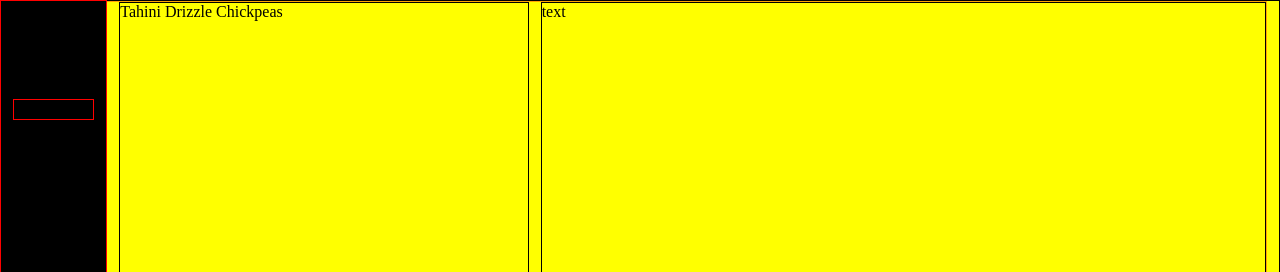
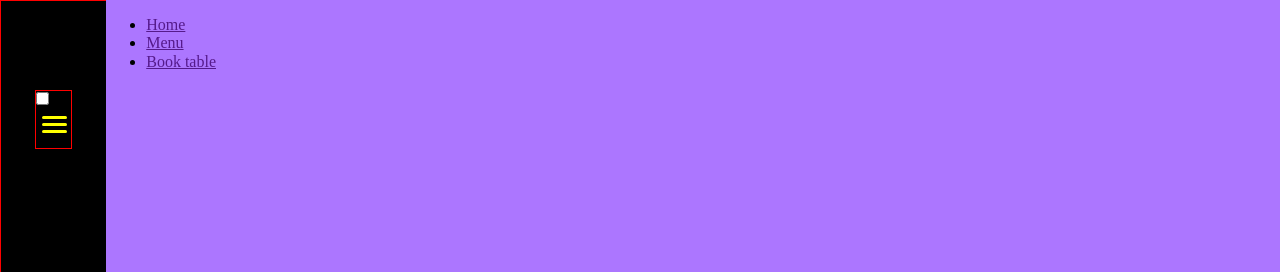
Before and after one commit to PerRosen63/html-css-2, a plain HTML site: page index.html in a window 1280 px wide. Shown: the top 272 px of the page. Drawn offline with Linux system fonts and the light colour scheme; a web font is replaced by a local one.

Commit message:
toggle-meny etc

```diff
--- a/css/_mobile.scss
+++ b/css/_mobile.scss
@@ -7,11 +7,37 @@ header {
     padding: 0 12px;
     border: 1px solid red;
     background-color: #000000;
+    position: fixed;
+    width: calc(100% - 24px);
     display: flex;
     flex-direction: row-reverse;
     justify-content: space-between;
     & > * {
         border: 1px solid red;
+    }
+    nav {
+        button {
+            background-color: transparent;
+            width: 35px;
+            height: 35px;
+            border: 0;
+            span {
+                display: block;
+                width: 25px;
+                height: 3px;
+                background-color: yellow;
+                border-radius: 6px;
+                margin-bottom: 4px;
+            }
+        }
+        .navmenu {
+            position: fixed;
+            background-color: #ac76ff;
+            top: 85px;
+            left: 0;
+            width: 100%;
+            height: 100vh;
+        }
     }
     h1 {
         color: #ffffff;
@@ -19,6 +45,27 @@ header {
         font-family: 'Jockey One', sans-serif;
     }
 }
+//Svårt att nästla
+input:checked + div button span {
+    position: absolute;
+    transition: all 0.3s ease-in-out;
+}
+input:checked + div button span:nth-child(2) {
+    opacity: 0;
+}
+input:checked + div button span:nth-child(1) {
+    transform: rotate(-45deg);
+}
+input:checked + div button span:nth-child(3) {
+    transform: rotate(45deg);
+}
+input + div .navmenu {
+    opacity: 1;
+}
+input:checked + div .navmenu {
+    opacity: 0;
+}
+
 
 article {
     min-height: 100vh;
--- a/css/_tablet.scss
+++ b/css/_tablet.scss
@@ -4,10 +4,17 @@ main {
 header {
     width: calc( 100vw / 12 - 26px );
     height: 100vh;
-    position: fixed;
     padding: 12px;
     flex-direction: column;
     justify-content: space-around;
+    nav {
+        margin: 0 auto;
+        .navmenu {
+            top: 0;
+            left: 8.3%;
+            width: 91.7%;
+        }
+    }
     h1 {
         writing-mode: vertical-rl;
         text-orientation: upright;
--- a/index.html
+++ b/index.html
@@ -5,15 +5,36 @@
   <meta name="viewport" content="width=device-width, initial-scale=1.0">
   <title>Tough Cookie</title>
   <link rel="preconnect" href="https://fonts.googleapis.com">
-  <link href="https://fonts.googleapis.com/css2?family=Jockey+One&display=swap" rel="stylesheet">
   <link rel="preconnect" href="https://fonts.gstatic.com" crossorigin>
+  <link href="https://fonts.googleapis.com/css2?family=Jockey+One&family=Roboto+Condensed:ital,wght@0,300;0,400;0,700;1,300;1,400;1,700&display=swap" rel="stylesheet">
   <link rel="stylesheet" href="css/style.css" type="text/css">
 </head>
 <body>
 
   <header>
     <nav>
-      <div>burger</div>
+      <input type="checkbox" />
+      <div>
+        <button>
+          <span></span>
+          <span></span>
+          <span></span>
+        </button>
+        <div class="navmenu">
+          <ul>
+            <li>
+              <a href="">Home</a>
+            </li>
+            <li>
+              <a href="">Menu</a>
+            </li>
+            <li>
+              <a href="">Book table</a>
+            </li>
+          </ul>
+        </div>
+      </div>
+
     </nav>
     <h1>Tough Cookie</h1>
   </header>
```
Also changed, not shown: css/style.css, css/vendor/_normalize.scss (renamed from css/vendor/_normallize.scss), test.html (deleted).
